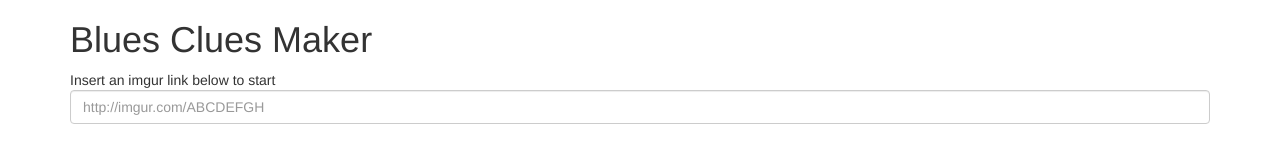
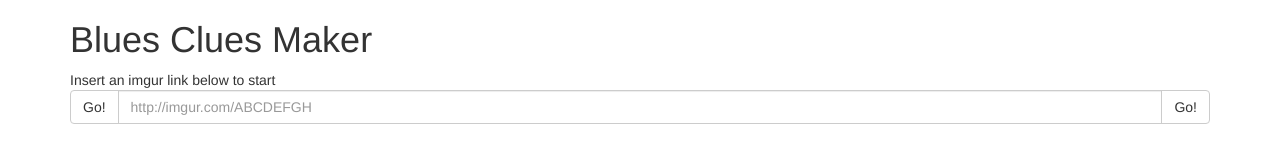
Before and after one commit to TabLand/blues-clues-inator, a plain HTML site: page index.html in a window 1280 px wide. Drawn offline with nearby package versions, Linux system fonts and the light colour scheme.

Commit message:
Improvements to index

```diff
--- a/index.html
+++ b/index.html
@@ -20,8 +20,16 @@
     <div class="container">
         <h1>Blues Clues Maker</h1>
         <div>Insert an imgur link below to start</div>
-        <input type="text" class="form-control" placeholder="http://imgur.com/ABCDEFGH" aria-describedby="sizing-addon1">
-    </div>
+		<div class="input-group">
+			<span class="input-group-btn">
+				<button class="btn btn-default" type="button">Go!</button>
+			</span>
+			<input type="text" class="form-control" placeholder="http://imgur.com/ABCDEFGH" aria-describedby="sizing-addon1">
+			<span class="input-group-btn">
+				<button class="btn btn-default" type="button">Go!</button>
+			</span>
+		</div>
+	</div>
     <!-- jQuery (necessary for Bootstrap's JavaScript plugins) -->
     <script src="https://ajax.googleapis.com/ajax/libs/jquery/1.11.2/jquery.min.js"></script>
     <!-- Include all compiled plugins (below), or include individual files as needed -->
```
